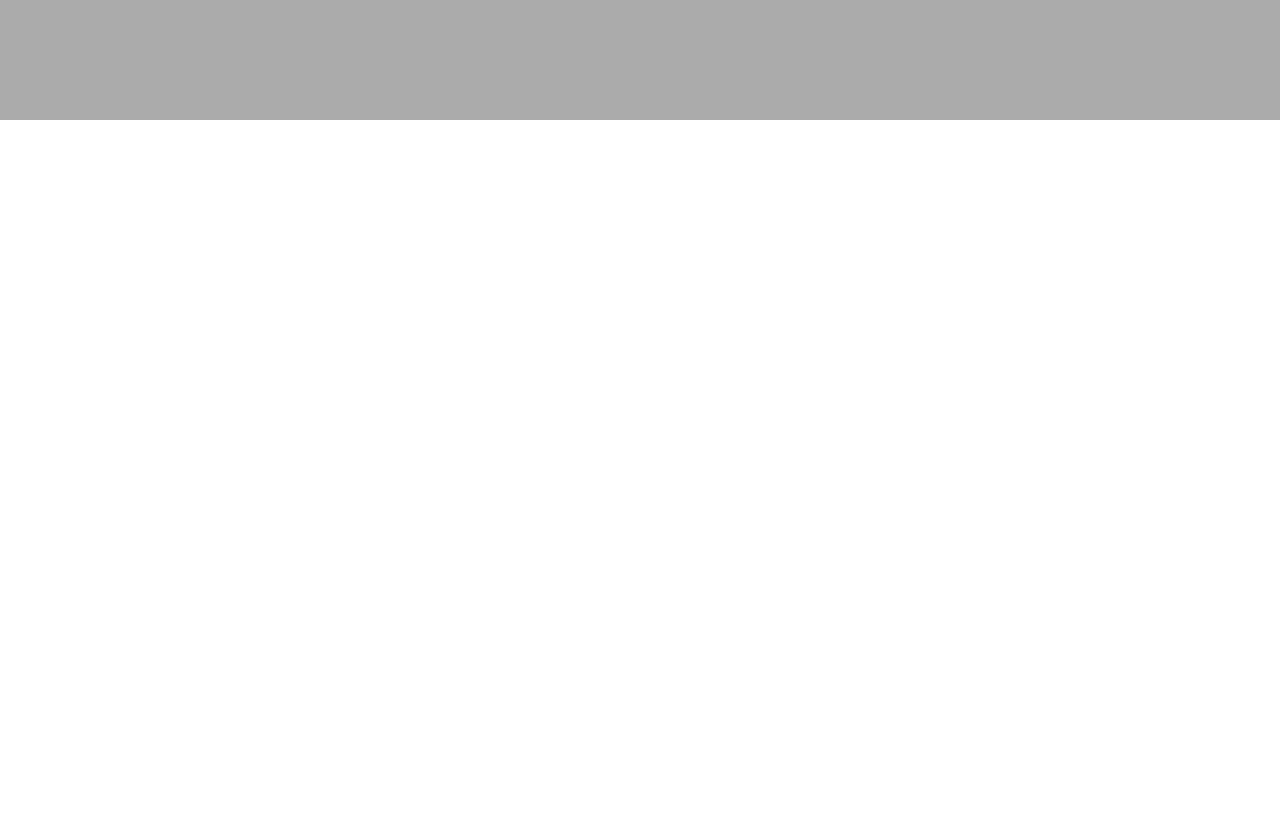
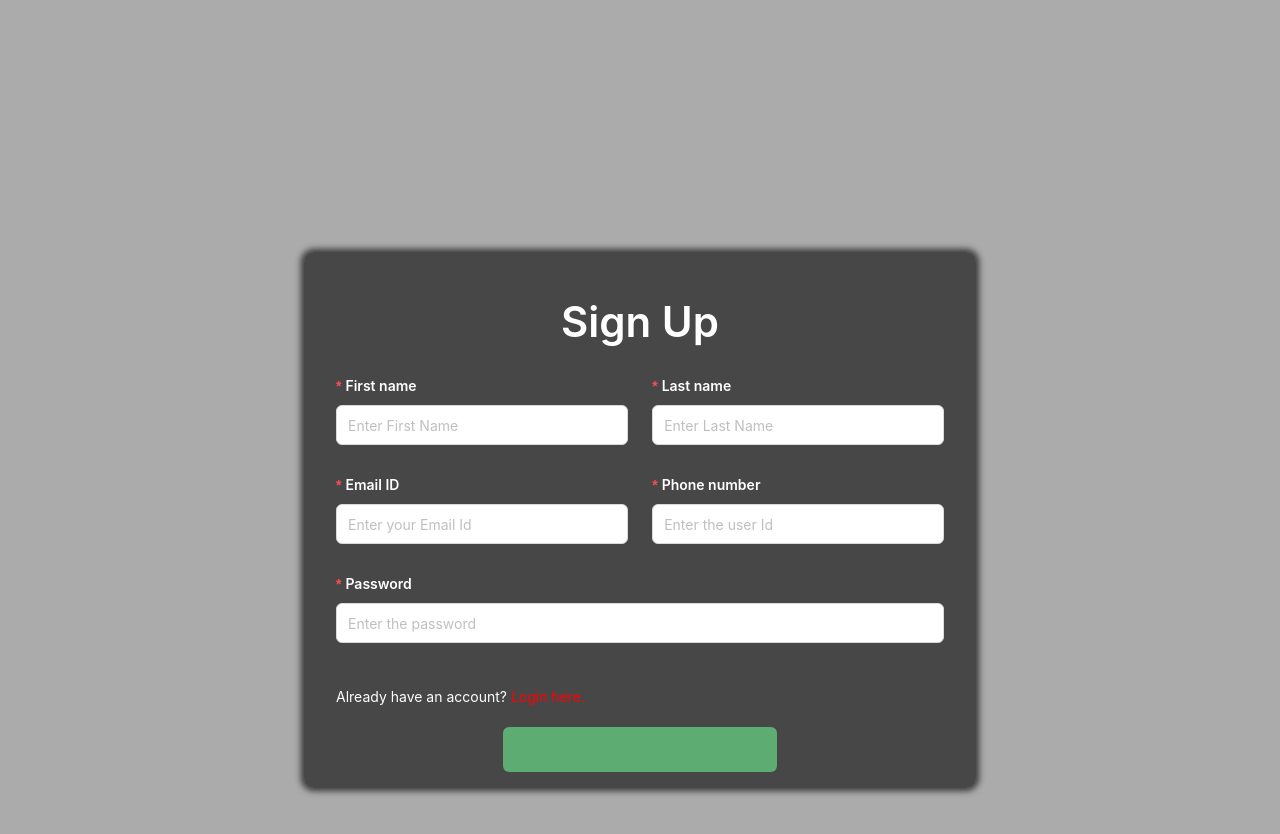
Before and after one commit to GuhanUK/DemoProject, a React (Create React App) app: page / in a window 1280 px wide. Shown: the part 680-1514 px from the top of the page. Before the commit the page ends 800 px from the top, so only its background shows below. Built offline with nearby package versions, Linux system fonts and the light colour scheme.

Commit message:
main
setup commit1

```diff
--- a/package.json
+++ b/package.json
@@ -7,8 +7,10 @@
     "@testing-library/react": "^13.4.0",
     "@testing-library/user-event": "^13.5.0",
     "antd": "^5.19.0",
+    "axios": "^1.7.2",
     "react": "^18.3.1",
     "react-dom": "^18.3.1",
+    "react-router-dom": "^6.24.0",
     "react-scripts": "5.0.1",
     "styled-component": "^2.8.0",
     "styled-components": "^6.1.11",
--- a/src/App.js
+++ b/src/App.js
@@ -1,11 +1,13 @@
 import logo from './logo.svg';
 import './App.css';
 import Login from './Login';
+import { SignUp } from './Signup';
 
 function App() {
   return (
     <div className="App">
       <Login />
+      <SignUp />
     </div>
   );
 }
--- /dev/null
+++ b/src/Signup/index.js
@@ -0,0 +1,193 @@
+import React, { useState } from "react";
+import LoginStyle from "../Login/style";
+import { Form, Input, Button, Spin } from "antd";
+import { useNavigate } from "react-router-dom";
+import axios from "axios";
+
+export const SignUp = () => {
+//   const [form] = Form.useForm();
+//   const navigate = useNavigate();
+//   const [loading, setLoading] = useState(false);
+//   const [errorMsg, setErrorMsg] = useState("");
+
+//   let baseUrl = "http://127.0.0.1:3000/agri/";
+
+//   const handleSubmit = async (e) => {
+//     console.log("submitted!!", e);
+//     let obj = {
+//       emailId: e.email,
+//       password: e.password,
+//       firstName: e.firstName,
+//       lastName: e.lastName,
+//       phoneNumber: e.phone,
+//     };
+//     setLoading(true);
+//     try {
+//       let response = await axios.post(`${baseUrl}register`, obj);
+//       console.log("response==>", response);
+//       if (response.data.status) {
+//         setLoading(false);
+//         navigate("/login");
+//       }
+//     } catch (error) {
+//       console.log("error while making api call..", error);
+//       let message = error?.response?.data?.message || "Error while login!!"
+//       setErrorMsg(message);
+//       setLoading(false);
+//       return false;
+
+//     }
+//   };
+
+//   const handleValidatePassword = (rule, value) => {
+//     if (!value) {
+//       return Promise.reject("Password is required!");
+//     } else if (value.length < 8) {
+//       return Promise.reject("Password must be at least 8 characters long!");
+//     } else {
+//       return Promise.resolve();
+//     }
+//   };
+
+  return (
+    <LoginStyle>
+      <div className="container_wrap">
+        {/* {loading && <Spin spinning={loading} fullscreen size="large" />} */}
+
+        <div className="login_container">
+          <div className="signup_container_data">
+            <h1 className="login_title">Sign Up</h1>
+            <div className="signup_form">
+              <Form
+                // onFinish={handleSubmit}
+                // form={form}
+                className="payment_form"
+                layout="vertical"
+                initialValues={{
+                  email: "",
+                  password: "",
+                }}
+              >
+                <Form.Item
+                  label="First name"
+                  className="signup_form_label mb-1"
+                  name="firstName"
+                  rules={[
+                    {
+                      required: true,
+                      message: "First Name is required!",
+                    },
+                  ]}
+                >
+                  <Input
+                    placeholder="Enter First Name"
+                    className="login_form_input"
+                    maxLength={50}
+                  />
+                </Form.Item>
+                <Form.Item
+                  label="Last name"
+                  className="signup_form_label mb-1"
+                  name="lastName"
+                  rules={[
+                    {
+                      required: true,
+                      message: "Last Name is required!",
+                    },
+                  ]}
+                >
+                  <Input
+                    placeholder="Enter Last Name"
+                    className="login_form_input"
+                    maxLength={50}
+                  />
+                </Form.Item>
+                <Form.Item
+                  label="Email ID"
+                  className="signup_form_label mb-1"
+                  name="email"
+                  rules={[
+                    {
+                      required: true,
+                      type: "email",
+                      message: "Email Id is required!",
+                    },
+                  ]}
+                >
+                  <Input
+                    placeholder="Enter your Email Id"
+                    className="login_form_input"
+                    maxLength={50}
+                  />
+                </Form.Item>
+                <Form.Item
+                  label="Phone number"
+                  className="signup_form_label mb-1"
+                  name="phone"
+                  rules={[
+                    {
+                      required: true,
+                      message: "Contact Number is required!",
+                    },
+                    {
+                      pattern: /^[0-9]*$/,
+                      message: "Please enter a valid contact number.",
+                    },
+                  ]}
+                >
+                  <Input
+                    placeholder="Enter the user Id"
+                    className="login_form_input"
+                    maxLength={10}
+                  />
+                </Form.Item>
+                <Form.Item
+                  label="Password"
+                  className="registerpassword_field mb-1"
+                  name="password"
+                  rules={[
+                    {
+                      required: true,
+                    //   validator: handleValidatePassword,
+                    },
+                  ]}
+                >
+                  <Input
+                    type="password"
+                    placeholder="Enter the password"
+                    className="login_form_input"
+                    maxLength={50}
+                  />
+                </Form.Item>
+                {/* {errorMsg && <p className="error_msg text-danger mb-0 ">{errorMsg}</p> } */}
+
+                <p className="signup_tag">
+                  Already have an account?{" "}
+                  <span
+                    className="signup_link"
+                    // onClick={() => navigate("/login")}
+                  >
+                    Login here.
+                  </span>
+                </p>
+                <div className="text-center register_button_section">
+                  <Button
+                    className="form_btn mt-4"
+                    type="submit"
+                    htmlType="submit"
+                  >
+                    {/* {loading ? (
+                      <Spin spinning={loading} size="small" />
+                    ) : (
+                      "Sign Up"
+                    )} */}
+                  </Button>
+                </div>
+              </Form>
+            </div>
+          </div>
+        </div>
+      </div>
+    </LoginStyle>
+  );
+};
```
Also changed, not shown: src/Signup/style.js (added), 1 other file (tests, documents, lock files or other folders).
